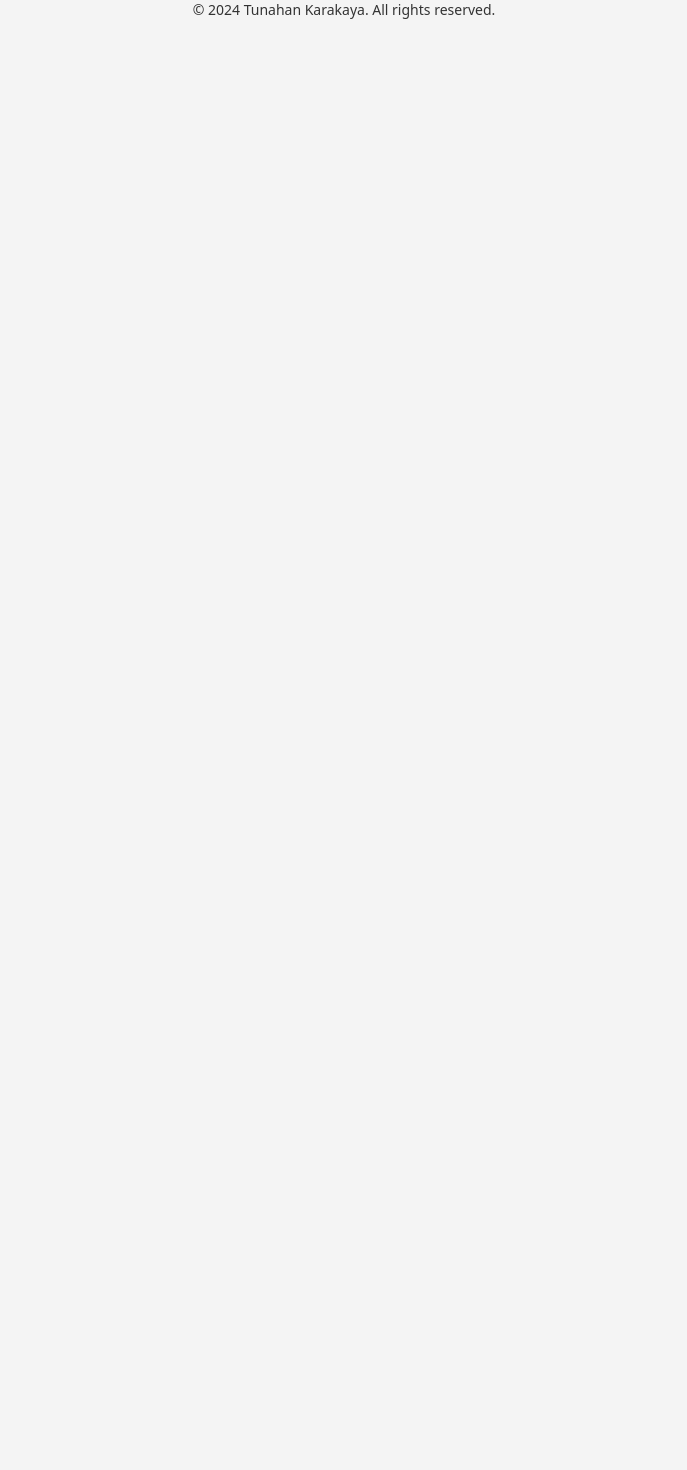
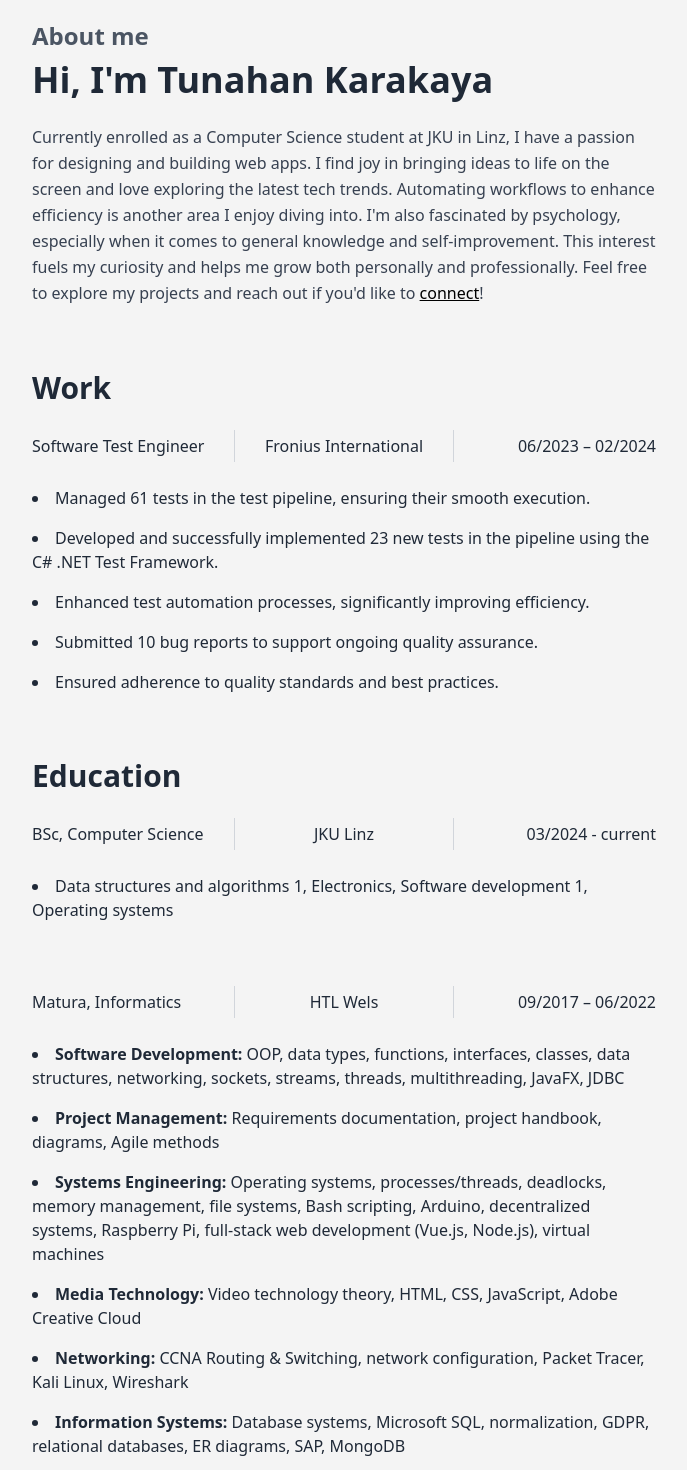
Before and after one commit to devtunahan/www, a React (Vite) app: page /about in a window 1280 px wide. Shown: the part 100-1570 px from the top of the page, without its empty margins (296-983 px from the left). Before the commit the page ends 800 px from the top, so only its background shows below. Built offline with nearby package versions, Linux system fonts and the light colour scheme.

Commit message:
added about page

```diff
--- a/src/pages/About.jsx
+++ b/src/pages/About.jsx
@@ -1,9 +1,71 @@
-import React from 'react'
+import React from 'react';
 
 function About() {
   return (
-    <div>About</div>
-  )
+    <div className="mt-8 mx-auto p-6 max-w-2xl overflow-x-hidden">
+      <section className="text-left mb-12">
+        <p className="text-2xl font-semibold text-gray-600">About me</p>
+        <h1 className="text-4xl font-bold text-gray-800 mt-2">Hi, I'm Tunahan Karakaya</h1>
+        <p className="mt-6 text-gray-700 leading-relaxed">
+          Currently enrolled as a Computer Science student at JKU in Linz, I have a passion for designing and building web apps. I find joy in bringing ideas to life on the screen and love exploring the latest tech trends. Automating workflows to enhance efficiency is another area I enjoy diving into.
+          I'm also fascinated by psychology, especially when it comes to general knowledge and self-improvement. This interest fuels my curiosity and helps me grow both personally and professionally.
+          Feel free to explore my projects and reach out if you'd like to <a className="text-black underline" href="mailto:me@tunahan.at">connect</a>!
+        </p>
+      </section>
+
+      <section className="py-4">
+        <h2 className="text-3xl font-semibold text-gray-800 mb-6">Work</h2>
+        <div className="pb-8">
+          <div className="flex items-center mb-6">
+            <p className="text-gray-800 text-base flex-1 text-left">Software Test Engineer</p>
+            <div className="border-l border-gray-300 h-8 mx-4"></div> {/* Vertical Separator */}
+            <p className="text-gray-800 text-base flex-1 text-center">Fronius International</p>
+            <div className="border-l border-gray-300 h-8 mx-4"></div> {/* Vertical Separator */}
+            <p className="text-gray-800 text-base flex-1 text-right">06/2023 – 02/2024</p>
+          </div>
+          <ul className="list-disc list-inside text-gray-800 space-y-4 mb-8">
+            <li>Managed 61 tests in the test pipeline, ensuring their smooth execution.</li>
+            <li>Developed and successfully implemented 23 new tests in the pipeline using the C# .NET Test Framework.</li>
+            <li>Enhanced test automation processes, significantly improving efficiency.</li>
+            <li>Submitted 10 bug reports to support ongoing quality assurance.</li>
+            <li>Ensured adherence to quality standards and best practices.</li>
+          </ul>
+        </div>
+
+        <h2 className="text-3xl font-semibold text-gray-800 mb-6">Education</h2>
+        <div className="pb-8">
+          <div className="flex items-center mb-6">
+            <p className="text-gray-800 text-base flex-1 text-left">BSc, Computer Science</p>
+            <div className="border-l border-gray-300 h-8 mx-4"></div> {/* Vertical Separator */}
+            <p className="text-gray-800 text-base flex-1 text-center">JKU Linz</p>
+            <div className="border-l border-gray-300 h-8 mx-4"></div> {/* Vertical Separator */}
+            <p className="text-gray-800 text-base flex-1 text-right">03/2024 - current</p>
+          </div>
+          <ul className="list-disc list-inside text-gray-800 space-y-4 mb-8">
+            <li>Data structures and algorithms 1, Electronics, Software development 1, Operating systems</li>
+          </ul>
+        </div>
+
+        <div className="pb-8">
+          <div className="flex items-center mb-6">
+            <p className="text-gray-800 text-base flex-1 text-left">Matura, Informatics</p>
+            <div className="border-l border-gray-300 h-8 mx-4"></div> {/* Vertical Separator */}
+            <p className="text-gray-800 text-base flex-1 text-center">HTL Wels</p>
+            <div className="border-l border-gray-300 h-8 mx-4"></div> {/* Vertical Separator */}
+            <p className="text-gray-800 text-base flex-1 text-right">09/2017 – 06/2022</p>
+          </div>
+          <ul className="list-disc list-inside text-gray-800 space-y-4">
+            <li><b>Software Development:</b> OOP, data types, functions, interfaces, classes, data structures, networking, sockets, streams, threads, multithreading, JavaFX, JDBC</li>
+            <li><b>Project Management:</b> Requirements documentation, project handbook, diagrams, Agile methods</li>
+            <li><b>Systems Engineering:</b> Operating systems, processes/threads, deadlocks, memory management, file systems, Bash scripting, Arduino, decentralized systems, Raspberry Pi, full-stack web development (Vue.js, Node.js), virtual machines</li>
+            <li><b>Media Technology:</b> Video technology theory, HTML, CSS, JavaScript, Adobe Creative Cloud</li>
+            <li><b>Networking:</b> CCNA Routing & Switching, network configuration, Packet Tracer, Kali Linux, Wireshark</li>
+            <li><b>Information Systems:</b> Database systems, Microsoft SQL, normalization, GDPR, relational databases, ER diagrams, SAP, MongoDB</li>
+          </ul>
+        </div>
+      </section>
+    </div>
+  );
 }
 
-export default About
+export default About;
--- a/src/pages/Home.jsx
+++ b/src/pages/Home.jsx
@@ -41,7 +41,7 @@ function Home() {
         <p className="text-base mb-4 sm:text-base">I'm always open to discussing new projects and opportunities. Feel free to reach out if you'd like to collaborate or if you have any questions.</p>
         <a
           href="mailto:tunahan.karakaya@example.com"
-          className="bg-white text-blue-500 py-2 px-4 rounded-lg font-semibold inline-block hover:bg-gray-100 transition"
+          className="bg-white text-blue-500 py-2 px-4 rounded-lg font-medium inline-block hover:bg-gray-100 transition"
         >
           Contact Me
         </a>
```
